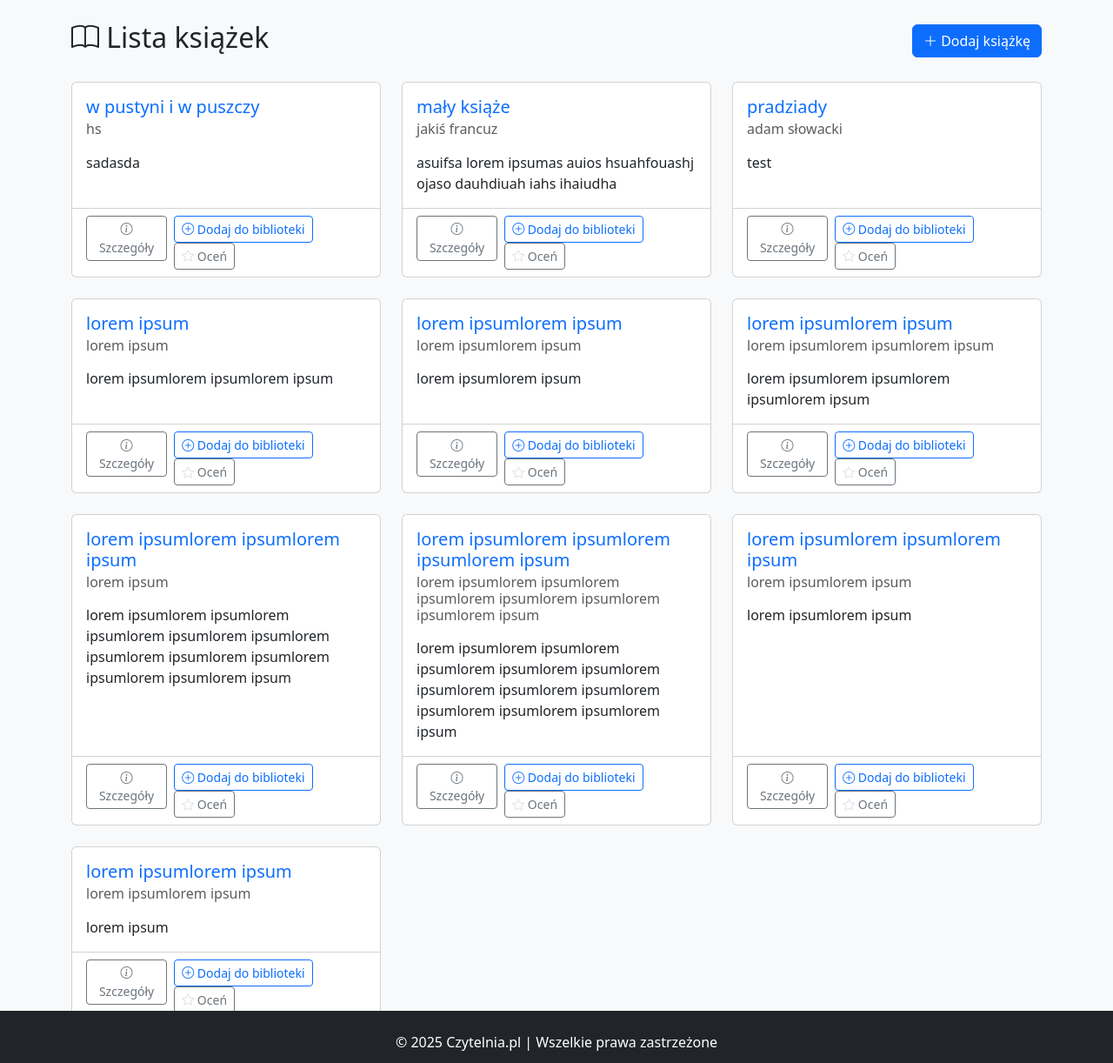
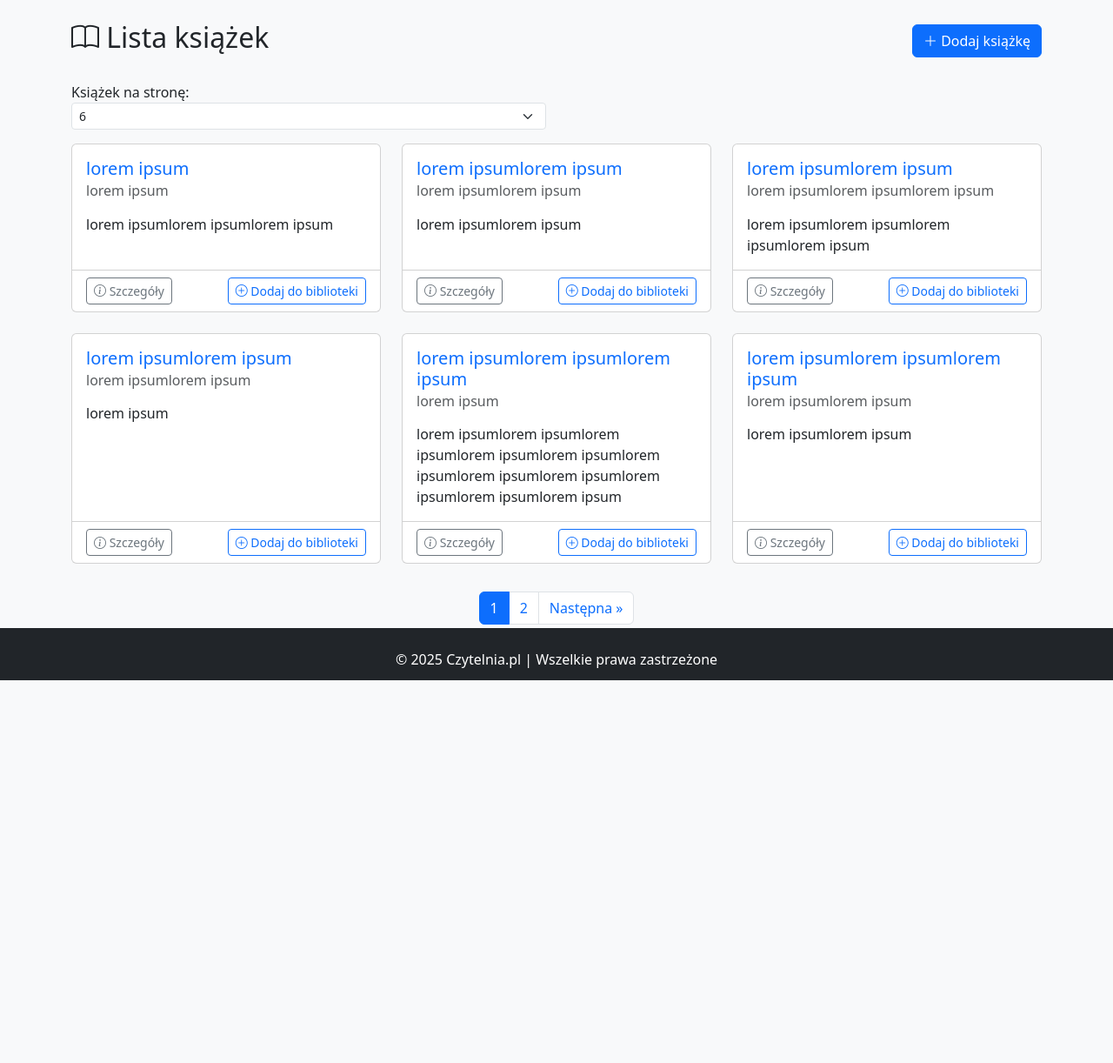
Before and after one commit to esnuter/czytelnia, a Flask app: page /books in a window 1280 px wide. Shown: the part 56-1278 px from the top of the page at 87% size. After the commit the page ends 838 px from the top, so only its background shows below. Run offline with Flask 3, Linux system fonts and the light colour scheme; a user stored in the database is signed in; data comes from the database, SQL or seed files in the repository; both versions use the stored data as it was after the commit.

Commit message:
Add pagination for books and reviews

```diff
--- a/app.py
+++ b/app.py
@@ -1,4 +1,4 @@
-from flask import Flask, render_template, redirect, url_for, flash
+from flask import Flask, render_template, redirect, url_for, flash, request
 from flask_login import login_user, logout_user, login_required, current_user
 from flask_wtf import FlaskForm
 from wtforms import StringField, PasswordField, SubmitField
@@ -90,7 +90,6 @@
     return redirect(url_for('login'))
 
 @app.route('/')
-@app.route('/')
 def home():
     if current_user.is_authenticated:
         return redirect(url_for('book_list'))
@@ -118,14 +117,39 @@
 
 @app.route('/books')
 def book_list():
-    books = Book.query.all()
-    return render_template('books.html', books=books)
+    page = request.args.get('page', 1, type=int)
+    per_page = request.args.get('per_page', 6, type=int)
+    books_pagination = Book.query.order_by(Book.title.asc()).paginate(page=page, per_page=per_page, error_out=False)
+    return render_template('books.html',
+                         books=books_pagination.items,
+                         pagination=books_pagination,
+                         per_page=per_page)
 
 @app.route('/my_library')
 @login_required
 def my_library():
-    user_books = current_user.library_books
-    return render_template('my_library.html', user_books=user_books)
+    page = request.args.get('page', 1, type=int)
+    per_page = request.args.get('per_page', 5, type=int)
+
+    library_pagination = UserLibrary.query.filter_by(user_id=current_user.id)\
+        .order_by(UserLibrary.status.desc(), UserLibrary.id.desc())\
+        .paginate(page=page, per_page=per_page, error_out=False)
+
+    # Oblicz statystyki
+    total_books = library_pagination.total
+    finished_books = UserLibrary.query.filter_by(
+        user_id=current_user.id,
+        status='finished'
+    ).count()
+
+    return render_template(
+        'my_library.html',
+        user_books=library_pagination.items,
+        pagination=library_pagination,
+        per_page=per_page,
+        total_books=total_books,
+        finished_books=finished_books
+    )
 
 @app.route('/add_to_library/<int:book_id>', methods=['POST'])
 @login_required
@@ -203,16 +227,21 @@
 
 @app.route('/book/<int:book_id>')
 def book_details(book_id):
+    page = request.args.get('page', 1, type=int)
     book = Book.query.get_or_404(book_id)
-    reviews = Review.query.filter_by(book_id=book.id).order_by(Review.created_at.desc()).all()
 
-    # avg rating
-    avg_rating = db.session.query(db.func.avg(Review.rating)).filter_by(book_id=book.id).scalar() or 0
+    reviews_pagination = Review.query.filter_by(book_id=book.id)\
+        .order_by(Review.created_at.desc())\
+        .paginate(page=page, per_page=5, error_out=False)
+
+    avg_rating = db.session.query(db.func.avg(Review.rating))\
+        .filter_by(book_id=book.id).scalar() or 0
 
     return render_template(
         'book_details.html',
         book=book,
-        reviews=reviews,
+        reviews=reviews_pagination.items,
+        pagination=reviews_pagination,
         avg_rating=round(avg_rating, 1)
     )
 
--- a/static/css/style.css
+++ b/static/css/style.css
@@ -35,3 +35,19 @@
 .bi-star {
   color: #dee2e6;
 }
+
+.pagination .page-item.active .page-link {
+  background-color: #0d6efd;
+  border-color: #0d6efd;
+}
+.pagination .page-link {
+  color: #0d6efd;
+}
+
+.pagination {
+  margin-top: 2rem;
+}
+
+.page-item.disabled .page-link {
+  color: #6c757d;
+}
--- a/templates/books.html
+++ b/templates/books.html
@@ -10,6 +10,19 @@
         <i class="bi bi-plus-lg"></i> Dodaj książkę
     </a>
     {% endif %}
+</div>
+
+<div class="row mb-3">
+    <div class="col-md-6">
+        <form class="form-inline" method="get">
+            <label for="per_page" class="me-2">Książek na stronę:</label>
+            <select name="per_page" id="per_page" class="form-select form-select-sm" onchange="this.form.submit()">
+                <option value="6" {% if per_page == 6 %}selected{% endif %}>6</option>
+                <option value="12" {% if per_page == 12 %}selected{% endif %}>12</option>
+                <option value="24" {% if per_page == 24 %}selected{% endif %}>24</option>
+            </select>
+        </form>
+    </div>
 </div>
 
 {% if books %}
@@ -37,13 +50,10 @@
                         </a>
                     </div>
                     {% if current_user.is_authenticated %}
-                    <form form method="POST" action="{{ url_for('add_to_library', book_id=book.id) }}">
+                    <form method="POST" action="{{ url_for('add_to_library', book_id=book.id) }}">
                         <button type="submit" class="btn btn-sm btn-outline-primary">
                             <i class="bi bi-plus-circle"></i> Dodaj do biblioteki
                         </button>
-                        <a href="#" class="btn btn-sm btn-outline-secondary">
-                            <i class="bi bi-star"></i> Oceń
-                        </a>
                     </form>
                     {% else %}
                     <small class="text-muted">Zaloguj się, aby dodać do biblioteki</small>
@@ -54,6 +64,41 @@
     </div>
     {% endfor %}
 </div>
+
+{% if pagination.pages > 1 %}
+<nav aria-label="Nawigacja książek" class="mt-4">
+    <ul class="pagination justify-content-center">
+        {% if pagination.has_prev %}
+        <li class="page-item">
+            <a class="page-link" href="{{ url_for('book_list', page=pagination.prev_num, per_page=per_page) }}">
+                &laquo; Poprzednia
+            </a>
+        </li>
+        {% endif %}
+
+        {% for p in pagination.iter_pages(left_edge=1, right_edge=1, left_current=2, right_current=2) %}
+            {% if p %}
+                <li class="page-item {% if p == pagination.page %}active{% endif %}">
+                    <a class="page-link" href="{{ url_for('book_list', page=p, per_page=per_page) }}">{{ p }}</a>
+                </li>
+            {% else %}
+                <li class="page-item disabled">
+                    <span class="page-link">...</span>
+                </li>
+            {% endif %}
+        {% endfor %}
+
+        {% if pagination.has_next %}
+        <li class="page-item">
+            <a class="page-link" href="{{ url_for('book_list', page=pagination.next_num, per_page=per_page) }}">
+                Następna &raquo;
+            </a>
+        </li>
+        {% endif %}
+    </ul>
+</nav>
+{% endif %}
+
 {% else %}
 <div class="alert alert-info">
     Brak książek w bazie danych. {% if current_user.is_moderator %}Dodaj pierwszą książkę!{% endif %}
```
Also changed, not shown: templates/book_details.html (+29 -0 lines), templates/my_library.html (+67 -6 lines), instance/czytelnia.db.
